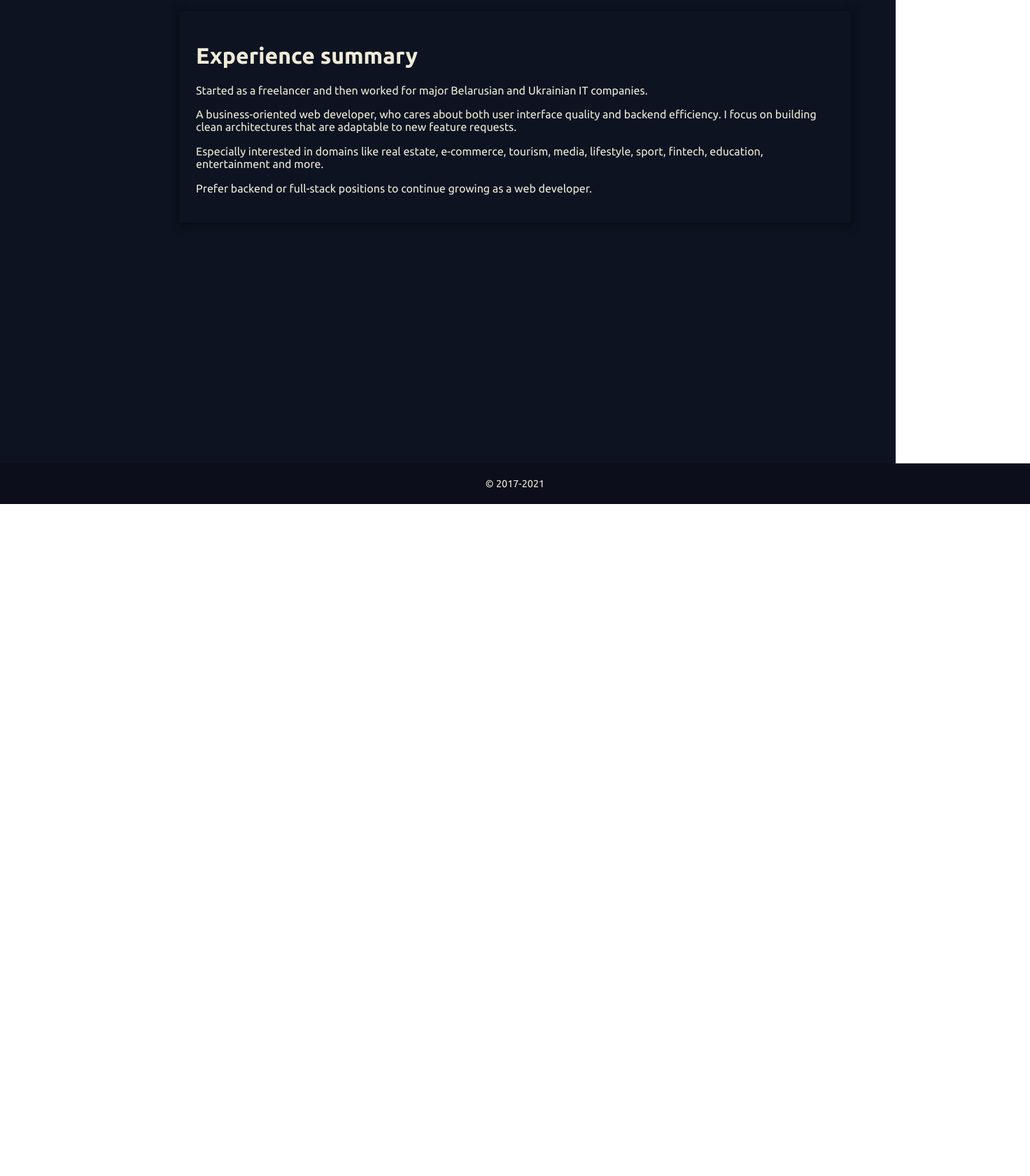
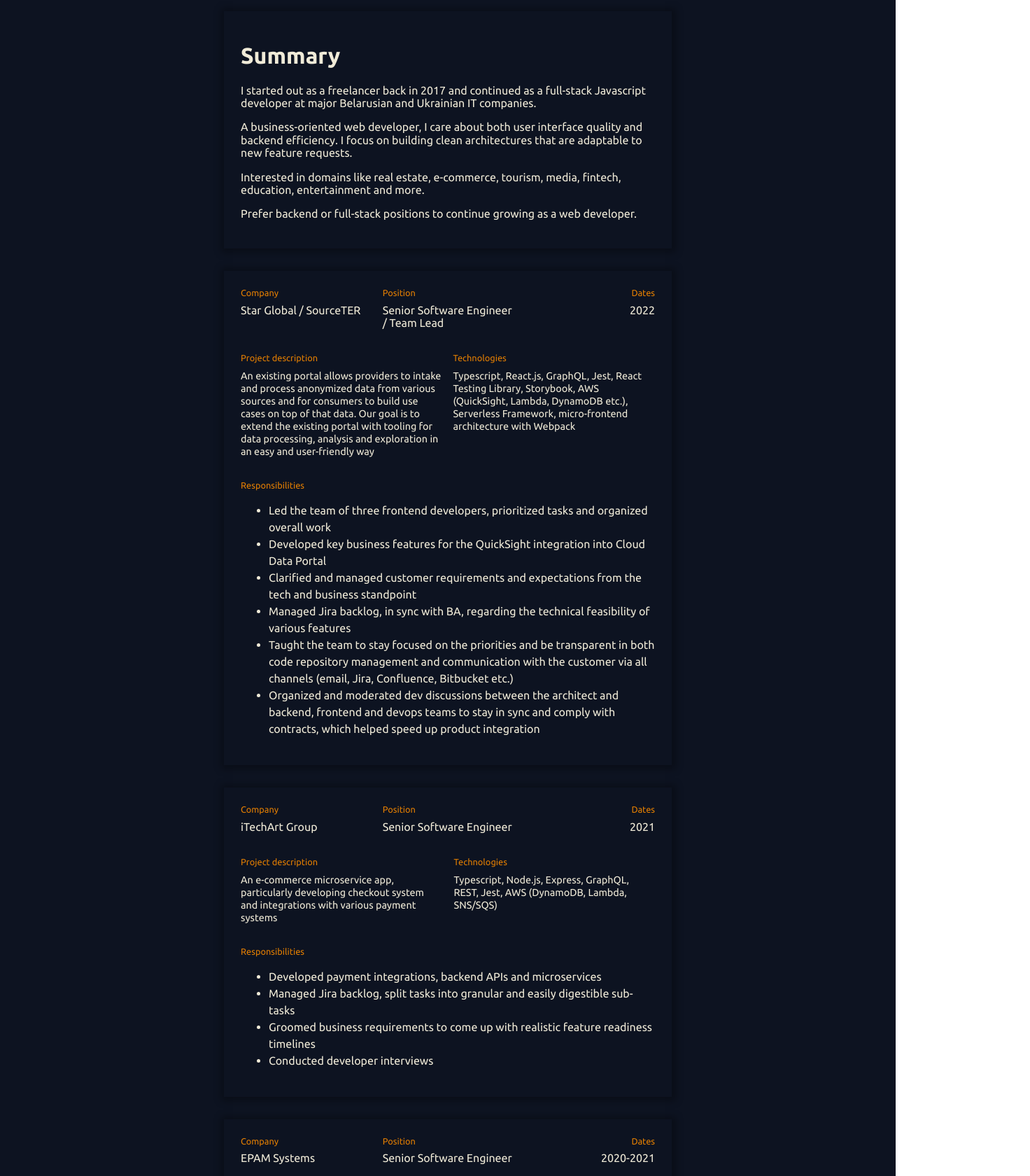
Before and after one commit to ikushlianski/ilya-online-nextjs, a Next.js app: page /experience in a window 1280 px wide. Shown: the part 80-1760 px from the top of the page at 70% size, 1472 px wide, since content can reach past the window. Before the commit the page ends 800 px from the top, so only its background shows below. Built offline with nearby package versions, Linux system fonts and the light colour scheme.

Commit message:
Add responsibilities to experience section
Signed-off-by: Ilya Kushlianski <kushliansky@gmail.com>

```diff
--- /dev/null
+++ b/src/components/ExperienceCard/ExperienceCard.js
@@ -0,0 +1,65 @@
+import React from 'react';
+
+import './ExperienceCard.scss';
+
+export const ExperienceCard = ({
+  company,
+  dates,
+  position,
+  projectDescription,
+  techStack,
+  responsibilities,
+}) => {
+  return (
+    <div className="ExperienceCard">
+      <div className="ExperienceCard__TopSection">
+        <div className="ExperienceCard__Company">
+          <small className="ExperienceCard__SectionTitle">Company</small>
+          <div>{company}</div>
+        </div>
+        <div className="ExperienceCard__Position">
+          <small className="ExperienceCard__SectionTitle">Position</small>
+          <div>{position}</div>
+        </div>
+        <div className="ExperienceCard__Dates">
+          <small className="ExperienceCard__SectionTitle">Dates</small>
+          <span>{dates}</span>
+        </div>
+      </div>
+      {(projectDescription || techStack) && (
+        <div className="ExperienceCard__MiddleSection">
+          {projectDescription && (
+            <div className="ExperienceCard__ProjectDescription">
+              <small className="ExperienceCard__SectionTitle">
+                Project description
+              </small>
+              <div className="ExperienceCard__ProjectDescriptionText">
+                {projectDescription}
+              </div>
+            </div>
+          )}
+          {techStack && (
+            <div className="ExperienceCard__TechStack">
+              <small className="ExperienceCard__SectionTitle">
+                Technologies
+              </small>
+              <div className="ExperienceCard__TechStackText">{techStack}</div>
+            </div>
+          )}
+        </div>
+      )}
+      <div className="ExperienceCard__BottomSection">
+        <div className="ExperienceCard__Responsibilities">
+          <small className="ExperienceCard__SectionTitle">
+            Responsibilities
+          </small>
+          <ul className="ExperienceCard__ResponsibilitiesList">
+            {responsibilities.map((resp, i) => (
+              <li key={i}>{resp}</li>
+            ))}
+          </ul>
+        </div>
+      </div>
+    </div>
+  );
+};
--- /dev/null
+++ b/src/components/ExperienceCard/ExperienceCard.scss
@@ -0,0 +1,55 @@
+@import '../../styles/styles';
+
+
+.ExperienceCard__TopSection {
+  display: grid;
+  grid-gap: 1rem;
+  grid-auto-columns: 1fr 1fr 1fr;
+  justify-content: space-between;
+  padding-bottom: 2rem;
+
+  @media (min-width: $screen-large) {
+    grid-auto-flow: column;
+  }
+}
+
+.ExperienceCard__MiddleSection {
+  display: grid;
+  grid-row-gap: 1rem;
+  grid-column-gap: 1rem;
+  justify-content: space-between;
+  padding-bottom: 2rem;
+
+  @media (min-width: $screen-large) {
+    grid-auto-flow: column;
+    line-height: 18px;
+  }
+}
+
+.ExperienceCard__BottomSection {
+  display: grid;
+  grid-row-gap: 1rem;
+}
+
+.ExperienceCard__Dates {
+  @media (min-width: $screen-large) {
+    display: grid;
+    align-content: start;
+    text-align: right;
+  }
+
+}
+
+.ExperienceCard__ProjectDescriptionText, .ExperienceCard__TechStackText {
+  font-size: 0.9rem;
+}
+
+.ExperienceCard__ResponsibilitiesList {
+  line-height: 1.5rem;
+}
+
+.ExperienceCard__SectionTitle {
+  display: block;
+  color: var(--accent2);
+  margin-bottom: 0.5rem;
+}
--- a/src/components/FrontPage/HireMe.js
+++ b/src/components/FrontPage/HireMe.js
@@ -3,6 +3,7 @@
 import { Button } from '../../ui-kit';
 
 import './HireMe.scss';
+import { getLinkByAlias } from '../../utils/getLinkByAlias';
 
 export const HireMe = ({ lookingForJob }) => {
   return (
@@ -18,7 +19,7 @@
             </div>
           </div>
           <div className="HireMe__Controls">
-            <Button href="/cv/index.html" cta>
+            <Button href={getLinkByAlias('cv')} cta>
               Print or save CV
             </Button>
           </div>
--- a/src/components/FrontPage/Intro.js
+++ b/src/components/FrontPage/Intro.js
@@ -3,6 +3,7 @@
 import { Button } from '../../ui-kit';
 
 import './Intro.scss';
+import { getLinkByAlias } from '../../utils/getLinkByAlias';
 
 export const Intro = () => (
   <div className="Intro">
@@ -20,7 +21,7 @@
           Full-stack Javascript developer
         </p>
         <div className="Intro__Controls shown-md">
-          <Button inverted href="/cv/index.html">
+          <Button inverted href={getLinkByAlias('cv')}>
             See my CV
           </Button>
         </div>
--- a/src/components/FrontPage/Motivation.js
+++ b/src/components/FrontPage/Motivation.js
@@ -3,6 +3,7 @@
 import { Button } from '../../ui-kit/Button';
 
 import './Motivation.scss';
+import { getLinkByAlias } from '../../utils/getLinkByAlias';
 
 export const Motivation = () => {
   return (
@@ -46,8 +47,8 @@
         </li>
       </ul>
       <div className="Motivation__Controls">
-        <Button inverted href="/about/index.html">
-          More about me
+        <Button inverted href={getLinkByAlias('experience')}>
+          My experience
         </Button>
       </div>
     </div>
--- a/src/components/FrontPage/MyTopSkills.js
+++ b/src/components/FrontPage/MyTopSkills.js
@@ -3,6 +3,7 @@
 import { Button } from '../../ui-kit/Button';
 
 import './MyTopSkills.scss';
+import { getLinkByAlias } from '../../utils/getLinkByAlias';
 
 export const MyTopSkills = ({ topSkills }) => {
   return (
@@ -23,7 +24,7 @@
           </div>
           {topSkills.length > 0 && (
             <div className="MySkills__Controls">
-              <Button href="/skills/index.html" inverted>
+              <Button href={getLinkByAlias('skills')} inverted>
                 Explore all my skills
               </Button>
             </div>
--- a/src/pages/about/index.js
+++ b/src/pages/about/index.js
@@ -5,6 +5,7 @@
 import { Layout } from '../../components/Layout';
 
 import './AboutPage.scss';
+import { getLinkByAlias } from '../../utils/getLinkByAlias';
 
 const AboutPage = () => (
   <Layout title="Ilya Kushlianski - About me">
@@ -104,8 +105,8 @@
               in every new project I try to learn and give a try to some new
               technologies.
             </p>
-            <Button inverted href="/works/index.html">
-              See my projects
+            <Button inverted href={getLinkByAlias('works')}>
+              See my code examples
             </Button>
             <p>
               For theory, I use a technique called &lsquo;spaced
--- a/src/pages/experience/ExperiencePage.scss
+++ b/src/pages/experience/ExperiencePage.scss
@@ -2,10 +2,12 @@
 
 .ExperiencePage__Block {
   padding: 1rem;
+  display: grid;
+  grid-gap: 2rem;
 
   @media (min-width: $screen-large) {
     padding: 2rem 16rem;
-    width: 960px;
+    width: 50%;
     margin: auto;
   }
 }
--- a/src/pages/experience/index.js
+++ b/src/pages/experience/index.js
@@ -4,31 +4,131 @@
 import { Layout } from '../../components';
 
 import './ExperiencePage.scss';
+import { ExperienceCard } from '../../components/ExperienceCard/ExperienceCard';
 
 const ExperiencePage = () => (
   <Layout title="Ilya Kushlianski - Experience">
     <div className="ExperiencePage">
       <Block className="ExperiencePage__Block">
         <Card>
-          <h1>Experience summary</h1>
+          <h1>Summary</h1>
           <p>
-            Started as a freelancer and then worked for major Belarusian and
-            Ukrainian IT companies.
+            I started out as a freelancer back in 2017 and continued as a
+            full-stack Javascript developer at major Belarusian and Ukrainian IT
+            companies.
           </p>
           <p>
-            A business-oriented web developer, who cares about both user
-            interface quality and backend efficiency. I focus on building clean
+            A business-oriented web developer, I care about both user interface
+            quality and backend efficiency. I focus on building clean
             architectures that are adaptable to new feature requests.{' '}
           </p>
           <p>
-            Especially interested in domains like real estate, e-commerce,
-            tourism, media, lifestyle, sport, fintech, education, entertainment
-            and more.
+            Interested in domains like real estate, e-commerce, tourism, media,
+            fintech, education, entertainment and more.
           </p>
           <p>
             Prefer backend or full-stack positions to continue growing as a web
             developer.
           </p>
+        </Card>
+
+        <Card>
+          <ExperienceCard
+            company={'Star Global / SourceTER'}
+            position={'Senior Software Engineer / Team Lead'}
+            dates={'2022'}
+            projectDescription={
+              'An existing portal allows providers to intake and process anonymized data from various sources and for consumers to build use cases on top of that data. Our goal is to extend the existing portal with tooling for data processing, analysis and exploration in an easy and user-friendly way'
+            }
+            techStack={
+              'Typescript, React.js, GraphQL, Jest, React Testing Library, Storybook, AWS (QuickSight, Lambda, DynamoDB etc.), Serverless Framework, micro-frontend architecture with Webpack'
+            }
+            responsibilities={[
+              'Led the team of three frontend developers, prioritized tasks and organized overall work',
+              'Developed key business features for the QuickSight integration into Cloud Data Portal',
+              'Clarified and managed customer requirements and expectations from the tech and business standpoint',
+              'Managed Jira backlog, in sync with BA, regarding the technical feasibility of various features',
+              'Taught the team to stay focused on the priorities and be transparent in both code repository management and communication with the customer via all channels (email, Jira, Confluence, Bitbucket etc.)',
+              'Organized and moderated dev discussions between the architect and backend, frontend and devops teams to stay in sync and comply with contracts, which helped speed up product integration',
+            ]}
+          />
+        </Card>
+
+        <Card>
+          <ExperienceCard
+            company={'iTechArt Group'}
+            position={'Senior Software Engineer'}
+            dates={'2021'}
+            projectDescription={
+              'An e-commerce microservice app, particularly developing checkout system and integrations with various payment systems'
+            }
+            techStack={
+              'Typescript, Node.js, Express, GraphQL, REST, Jest, AWS (DynamoDB, Lambda, SNS/SQS)'
+            }
+            responsibilities={[
+              'Developed payment integrations, backend APIs and microservices',
+              'Managed Jira backlog, split tasks into granular and easily digestible sub-tasks',
+              'Groomed business requirements to come up with realistic feature readiness timelines',
+              'Conducted developer interviews',
+            ]}
+          />
+        </Card>
+
+        <Card>
+          <ExperienceCard
+            company={'EPAM Systems'}
+            position={'Senior Software Engineer'}
+            dates={'2020-2021'}
+            projectDescription={
+              'Backend development of API and ETL process for an e-commerce company, everyday communication with customer discussing data, business logic and integrations, technical backlog management'
+            }
+            techStack={
+              'TypeScript, Node.js, Express.js, PostgreSQL, Docker, Redis, AWS, Google Cloud Platform, Jest'
+            }
+            responsibilities={[
+              'Developed key parts of backend microservices, integrations with payment and other APIs',
+              'Set up infrastructure as code using Serverless Framework, used basic CloudFormation',
+              'Effectively communicated with devs, leads, architects and business analysts from other service teams',
+              "Managed the technical side of the backlog, in sync with BAs, and taking into account the customer's business priorities",
+              'Regularly discussed contracts with other service teams so our work is in sync',
+            ]}
+          />
+        </Card>
+
+        <Card>
+          <ExperienceCard
+            company={'Klika Tech'}
+            position={'Software Engineer'}
+            dates={'2018-2020'}
+            projectDescription={
+              'Frontend and some backend development for a foreign company offering AI-based business process automation'
+            }
+            techStack={
+              'JavaScript, TypeScript, HTML, CSS, SCSS, React.js, Node.js, Express.js'
+            }
+            responsibilities={[
+              'Ensured the technical feasibility of UI/UX designs',
+              'Implemented designs that work across all modern desktop and mobile browsers',
+              'Developed BFF for several frontend clients to improve client-side performance',
+              'Communicated with customers in English on a daily basis, clarifying requirements and suggesting improvements and multiple solutions',
+              'Gathered requirements, did usability analysis and prototyping',
+            ]}
+          />
+        </Card>
+
+        <Card>
+          <ExperienceCard
+            company={'Freelance software development'}
+            position={'Freelance engineer'}
+            dates={'2017-2018'}
+            responsibilities={[
+              'Designing and implementing HTML, CSS and JS/jQuery frontend for the news website of the CTV TV company, where I worked as a translator',
+              'Some PHP development on the backend (Wordpress, Drupal, MySQL)',
+              'Completed a free PHP/JS lab at EPAM Systems, who selected people with existing basic IT knowledge to make them ready for production projects',
+              'Courses and side projects (JS, CSS, SASS, Angular 2)',
+              'Freelance frontend development and bugfixing',
+            ]}
+          />
         </Card>
       </Block>
     </div>
```
Also changed, not shown: src/components/Layout/Header.js (+7 -7 lines).
